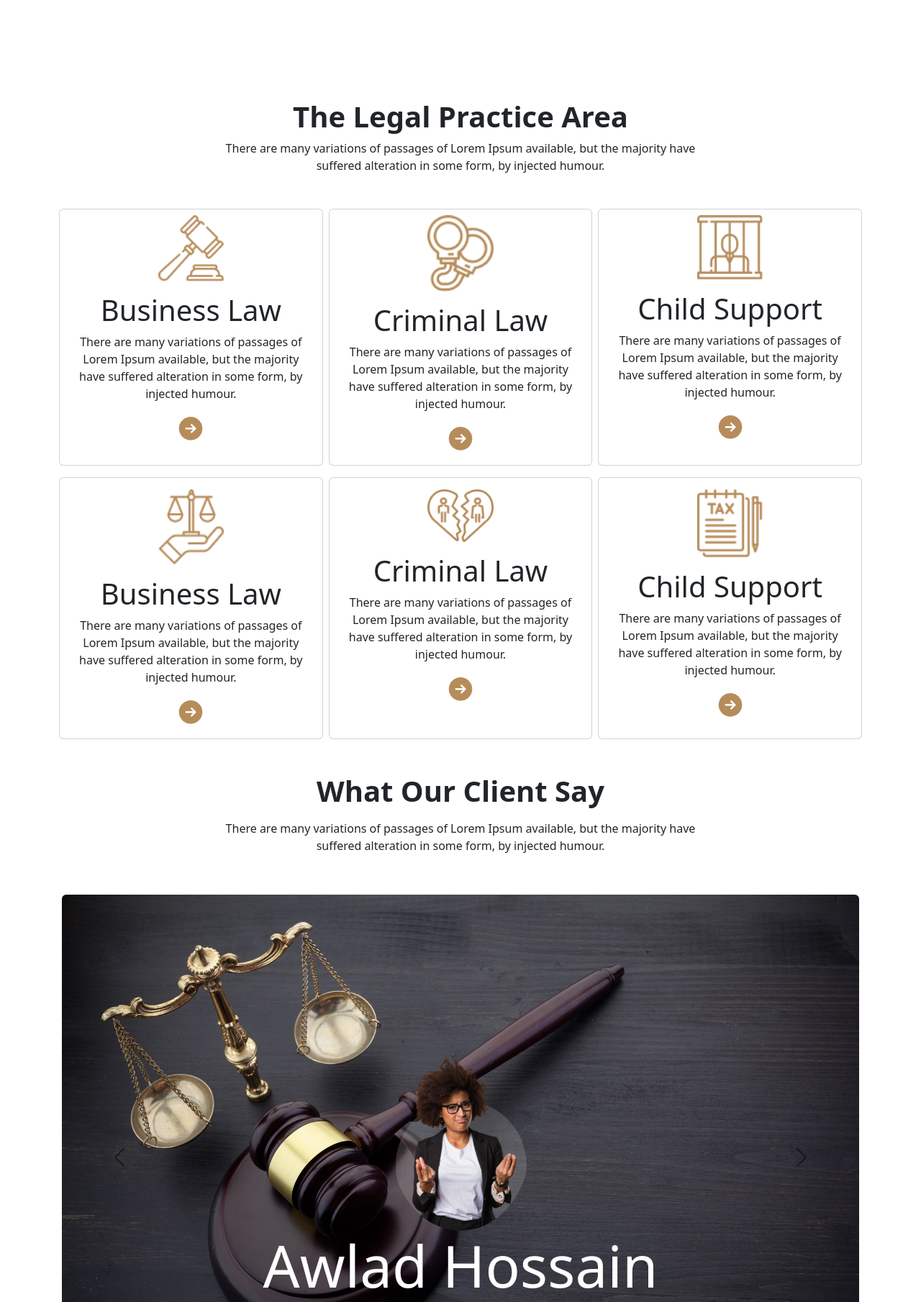
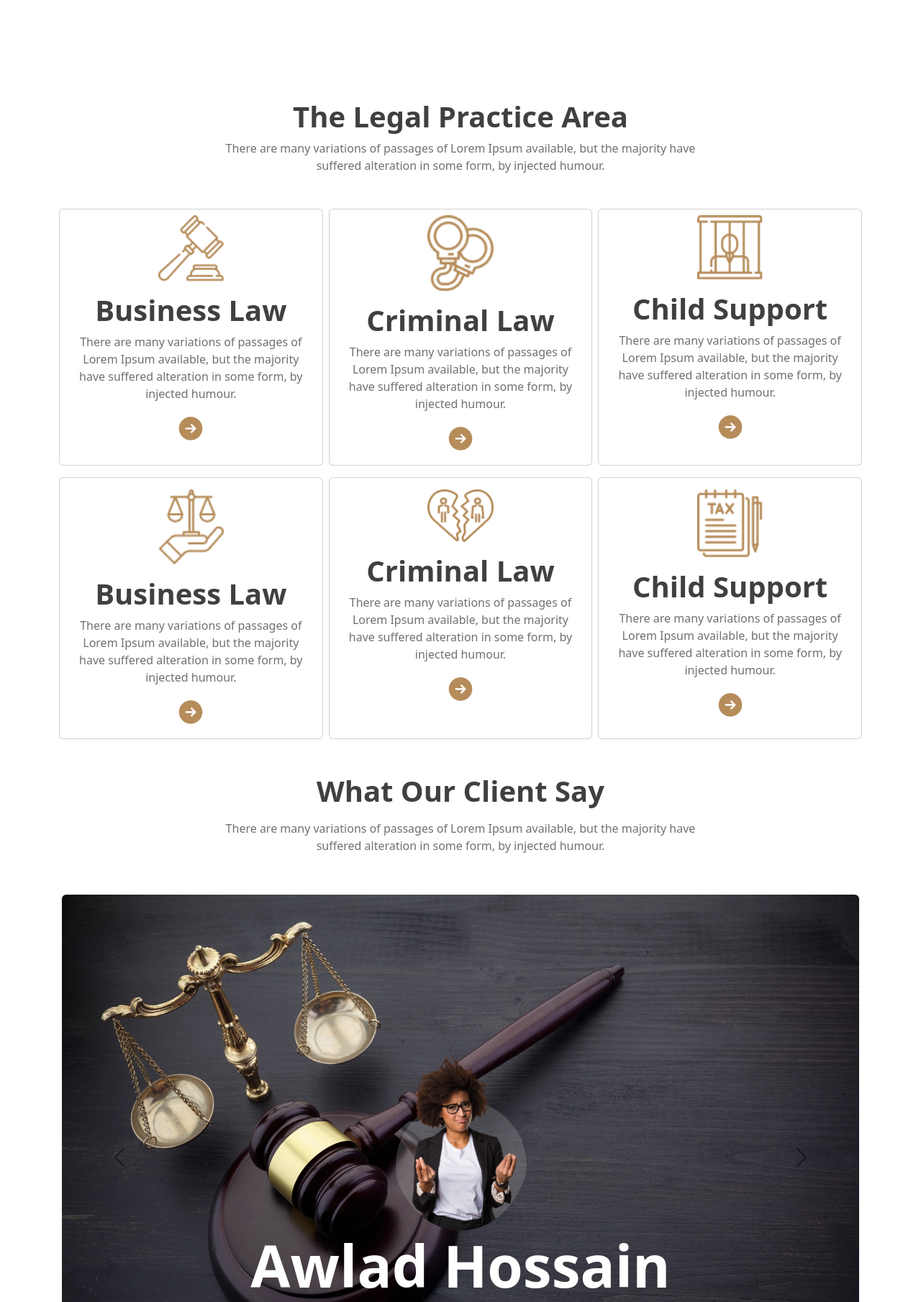
Before and after one commit to mdjewel999/justice-legal-solution-resources, a plain HTML site: page index.html in a window 1280 px wide. Shown: the part 820-2629 px from the top of the page at 72% size. Drawn offline with nearby package versions, Linux system fonts and the light colour scheme.

Commit message:
Client-area

```diff
--- a/css/style.css
+++ b/css/style.css
@@ -24,6 +24,9 @@ font-family: "Poppins", sans-serif;
 .btn-primary-2:hover {
   background-color: #b68c5a;
 }
-.carousel-client-icon {
-
+.text-dark-2 {
+  color: #414040;
 }
+.text-dark-3 {
+  color: #707070;
+}
--- a/index.html
+++ b/index.html
@@ -148,8 +148,8 @@
     <main>
       <!-- The Legal Practice Area strat -->
       <section class="container my-5">
-        <h1 class="text-center mb-2 text-dark fw-bold">The Legal Practice Area</h1>
-        <p class="text-center mb-5">
+        <h1 class="text-center mb-2 text-dark-2 fw-bold">The Legal Practice Area</h1>
+        <p class="text-center text-dark-3 mb-5">
           There are many variations of passages of Lorem Ipsum available, but the majority have
           <br />
           suffered alteration in some form, by injected humour.
@@ -164,8 +164,8 @@
                   alt="..."
                 />
                 <div class="card-body">
-                  <h1>Business Law</h1>
-                  <p class="card-text">
+                  <h1 class="text-dark-2 fw-semibold">Business Law</h1>
+                  <p class="card-text text-dark-3">
                     There are many variations of passages of Lorem Ipsum available, but the majority
                     have suffered alteration in some form, by injected humour.
                   </p>
@@ -181,8 +181,8 @@
                   alt="..."
                 />
                 <div class="card-body">
-                  <h1>Criminal Law</h1>
-                  <p class="card-text">
+                  <h1 class="text-dark-2 fw-semibold">Criminal Law</h1>
+                  <p class="card-text text-dark-3">
                     There are many variations of passages of Lorem Ipsum available, but the majority
                     have suffered alteration in some form, by injected humour.
                   </p>
@@ -198,8 +198,8 @@
                   alt="..."
                 />
                 <div class="card-body">
-                  <h1>Child Support</h1>
-                  <p class="card-text">
+                  <h1 class="text-dark-2 fw-semibold">Child Support</h1>
+                  <p class="card-text text-dark-3">
                     There are many variations of passages of Lorem Ipsum available, but the majority
                     have suffered alteration in some form, by injected humour.
                   </p>
@@ -217,8 +217,8 @@
                   alt="..."
                 />
                 <div class="card-body">
-                  <h1>Business Law</h1>
-                  <p class="card-text">
+                  <h1 class="text-dark-2 fw-semibold">Business Law</h1>
+                  <p class="card-text text-dark-3">
                     There are many variations of passages of Lorem Ipsum available, but the majority
                     have suffered alteration in some form, by injected humour.
                   </p>
@@ -234,8 +234,8 @@
                   alt="..."
                 />
                 <div class="card-body">
-                  <h1>Criminal Law</h1>
-                  <p class="card-text">
+                  <h1 class="text-dark-2 fw-semibold">Criminal Law</h1>
+                  <p class="card-text text-dark-3">
                     There are many variations of passages of Lorem Ipsum available, but the majority
                     have suffered alteration in some form, by injected humour.
                   </p>
@@ -251,12 +251,12 @@
                   alt="..."
                 />
                 <div class="card-body">
-                  <h1>Child Support</h1>
-                  <p class="card-text">
+                  <h1 class="text-dark-2 fw-semibold">Child Support</h1>
+                  <p class="card-text text-dark-3">
                     There are many variations of passages of Lorem Ipsum available, but the majority
                     have suffered alteration in some form, by injected humour.
                   </p>
-                  <div><img src="images/Frame.png" alt="" /></div>
+                  <div class=""><img src="images/Frame.png" alt="" /></div>
                 </div>
               </div>
             </div>
@@ -271,8 +271,8 @@
 
      <section class="container container-md container-lg">
       <div>
-        <h1 class="text-dark fw-bold text-center">What Our Client Say</h1>
-        <p class="text-center mt-3 mb-5">
+        <h1 class="text-dark-2 fw-bold text-center">What Our Client Say</h1>
+        <p class="text-center text-dark-3 mt-3 mb-5">
           There are many variations of passages of Lorem Ipsum available, but the majority have
           <br />
           suffered alteration in some form, by injected humour.
@@ -286,8 +286,8 @@
                 <img src="images/slider-1.jpg" class="d-block w-100  rounded" alt="...">
               <div class="carousel-caption">
                 <img class="rounded-circle w-25 h-25" src="images/team-5.png" alt="">
-                <h3 class="display-1 text-white">Awlad Hossain</h3>
-                <h5 class="text-white">UIX Designer</h5>
+                <h3 class="display-1 text-white fw-semibold">Awlad Hossain</h3>
+                <h5 class="text-white fw-normal">UIX Designer</h5>
                 <p class="text-white mb-lg-5">
                   Contrary to popular belief, Lorem Ipsum is not simply random text. It has roots
                   in a piece of classical Latin
@@ -302,8 +302,8 @@
                 <img src="images/slider-2.jpg" class="d-block w-100  rounded" alt="...">
               <div class="carousel-caption">
                 <img class="rounded-circle w-25 h-25" src="images/team-5.png" alt="">
-                <h3 class="display-1  text-white">Awlad Hossain</h3>
-                <h5 class="text-white ">UIX Designer</h5>
+                <h3 class="display-1  text-white fw-semibold">Awlad Hossain</h3>
+                <h5 class="text-white fw-normal">UIX Designer</h5>
                 <p class="text-white">
                   Contrary to popular belief, Lorem Ipsum is not simply random text. It has roots
                   in a piece of classical Latin
@@ -317,8 +317,8 @@
               <img src="images/slider-3.jpg" class="d-block w-100  rounded" alt="...">
               <div class="carousel-caption">
                 <img class="rounded-circle w-25 h-25" src="images/team-5.png" alt="">
-                <h3 class="display-1  text-white">Awlad Hossain</h3>
-                <h5 class="text-white">UIX Designer</h5>
+                <h3 class="display-1  text-white fw-semibold">Awlad Hossain</h3>
+                <h5 class="text-white fw-normal">UIX Designer</h5>
                 <p class="text-white">
                   Contrary to popular belief, Lorem Ipsum is not simply random text. It has roots
                   in a piece of classical Latin
@@ -346,9 +346,9 @@
 
 
       <!-- Frequently Asked Questions strata -->
-      <section class="container mt-5 py-2 px-2 bg-secondary-subtle rounded">
-        <h1 class="my-5 text-center"> Frequently Asked Any Questions</h1>
-        <p>There are many variations of passages of Lorem Ipsum available, but the majority have suffered alteration in some form, by injected humour.</p>
+      <section class="container pt-5 px-2 bg-secondary-subtle rounded">
+        <h1 class="text-center text-dark-2"> Frequently Asked Any Questions</h1>
+        <p class="text-dark-3 text-center py-2">There are many variations of passages of Lorem Ipsum available, but the majority have <br> suffered alteration in some form, by injected humour.</p>
         <div class="row row-cols-1 row-cols-md-2 mt-5 g-4">
 
           <div class="col py-5">
@@ -470,6 +470,7 @@
         </div>
       </section>
       <!-- Frequently Asked Questions end -->
+
       <!-- contact us area start -->
       <section class="container my-5">
         <h1 class="text-black fw-bold text-center">Contact Us</h1>
```
